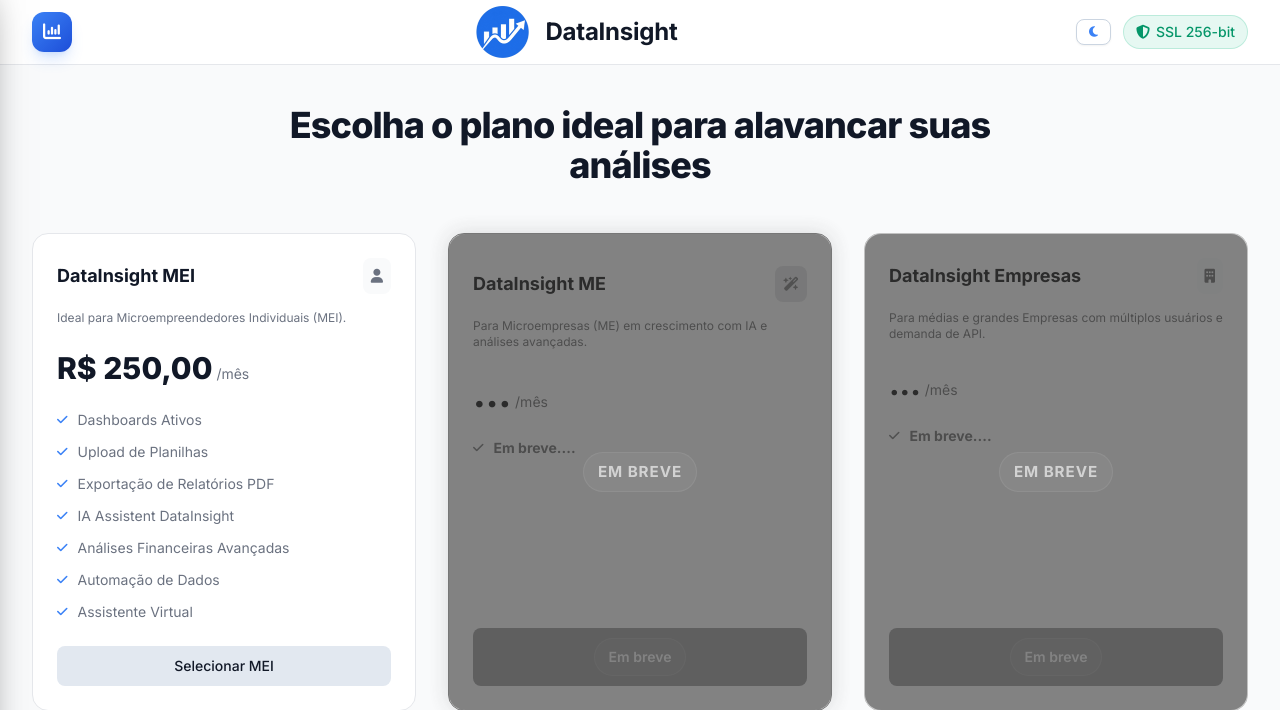
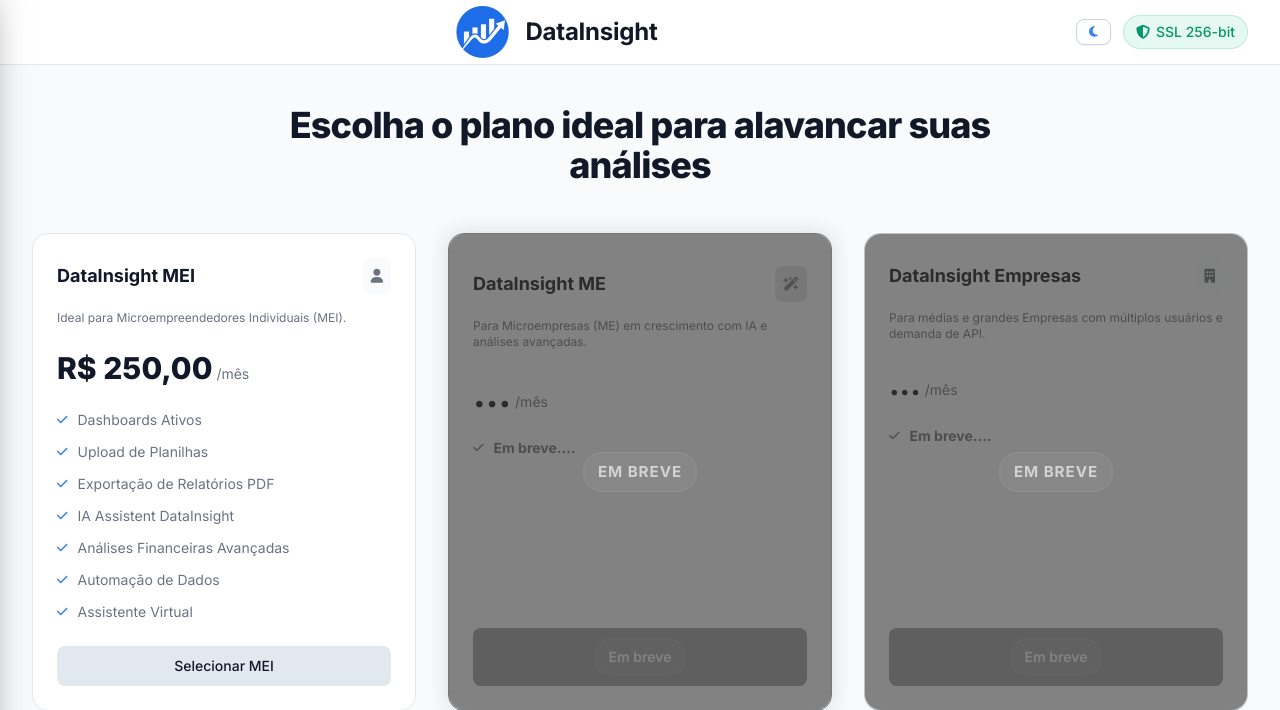
Before and after one commit to datainsight26-netizen/DataInsight, a Flask app: page /assinaturas in a window 1280 px wide. Shown: the top 710 px of the page. Run offline with Flask 3, Linux system fonts and the light colour scheme; some libraries are stand-ins or nearby versions.

Commit message:
Update assinaturas.html

```diff
--- a/templates/sistema_pagamento/assinaturas.html
+++ b/templates/sistema_pagamento/assinaturas.html
@@ -149,10 +149,6 @@
     <div class="max-w-7xl mx-auto px-4 sm:px-6 lg:px-8">
       <div class="flex justify-between items-center h-16">
         <a href="/" class="flex items-center gap-3 group">
-          <div
-            class="w-10 h-10 rounded-xl bg-gradient-to-br from-blue-500 to-blue-700 flex items-center justify-center text-white shadow-lg shadow-blue-500/20 group-hover:scale-105 transition-transform">
-            <i class="fa-solid fa-chart-column text-lg"></i>
-          </div>
           <div class="flex flex-col">
                <a class="sidebar__logo" href="{{ url_for('pagina_landing') }}" aria-label="DataInsight - Início">
               <img src="{{ url_for('static', filename='img/logo.png') }}" alt="Logo DataInsight" style="max-width: 65px; height: auto;">
```
